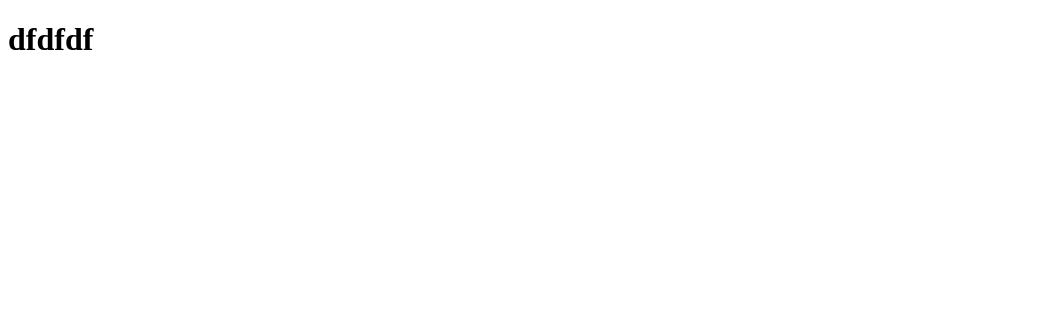
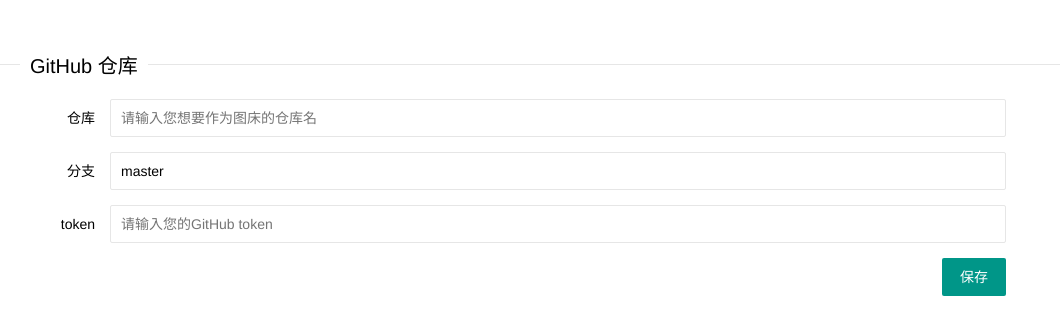
Before and after one commit to chunibyo-wly/github-image-storage-extension, a browser extension: page pages/settings.html in a window 1280 px wide. Shown: the whole page, without its empty margins (0-1060 px from the left). Drawn offline with Linux system fonts and the light colour scheme.

Commit message:
feat: 添加了设置功能的存储

```diff
--- /dev/null
+++ b/css/settings.css
@@ -0,0 +1,3 @@
+.layui-input-block {
+    width: 70%;
+}
--- /dev/null
+++ b/js/settings.js
@@ -0,0 +1,20 @@
+layui.use(['form'], function () {
+    let $ = layui.$,
+        form = layui.form,
+        layer = layui.layer;
+
+    // 监听提交
+    form.on('submit(save)', function (data) {
+        chrome.storage.sync.set(data.field, function () {
+            layer.alert("保存成功")
+        });
+
+
+        return false;
+    });
+
+    chrome.storage.sync.get(['repoName', 'branchName', 'token'], function (result) {
+        form.val("repo", result)
+    });
+
+});
--- a/pages/settings.html
+++ b/pages/settings.html
@@ -1,14 +1,76 @@
 <!DOCTYPE html>
-<html lang="en">
+<html lang="">
 <head>
-    <meta charset="UTF-8">
-    <title>Title</title>
+    <meta charset="utf-8">
+    <title>GitHub图床 - 设置</title>
+    <meta name="renderer" content="webkit">
+    <meta http-equiv="X-UA-Compatible" content="IE=edge,chrome=1">
+    <meta name="viewport" content="width=device-width, initial-scale=1, maximum-scale=1">
+    <link rel="stylesheet" href="../lib/layui/css/layui.css" media="all">
+    <link rel="stylesheet" href="../css/settings.css" media="all">
 </head>
 <body>
 
-<h1>
-    dfdfdf
-</h1>
+<fieldset class="layui-elem-field layui-field-title" style="margin-top: 50px;">
+    <legend>GitHub 仓库</legend>
+</fieldset>
+
+<form class="layui-form" action="" lay-filter="repo">
+
+    <div class="layui-form-item">
+        <label class="layui-form-label" for="repo-name">仓库</label>
+        <div class="layui-input-block">
+            <input type="text"
+                   name="repoName"
+                   autocomplete="off"
+                   placeholder="请输入您想要作为图床的仓库名"
+                   class="layui-input"
+                   id="repo-name"
+                   lay-verify="required"
+            >
+        </div>
+    </div>
+
+    <div class="layui-form-item">
+        <label class="layui-form-label" for="branch-name">分支</label>
+        <div class="layui-input-block">
+            <input
+                    type="text"
+                    name="branchName"
+                    placeholder="请输入您想要作为图床的分支名"
+                    autocomplete="off"
+                    class="layui-input"
+                    id="branch-name"
+                    lay-verify="required"
+                    value="master"
+            >
+        </div>
+    </div>
+
+    <div class=" layui-form-item">
+        <label class="layui-form-label" for="token">token</label>
+        <div class="layui-input-block">
+            <input
+                    type="text"
+                    name="token"
+                    placeholder="请输入您的GitHub token"
+                    autocomplete="off"
+                    class="layui-input"
+                    id="token"
+                    lay-verify="required"
+            >
+        </div>
+    </div>
+
+    <div class="layui-form-item">
+        <div class="layui-input-block">
+            <button type="submit" class="layui-btn layui-layout-right" lay-submit="" lay-filter="save">保存</button>
+        </div>
+    </div>
+</form>
+
+<script src="../lib/layui/layui.js" charset="utf-8"></script>
+<script src="../js/settings.js"></script>
 
 </body>
 </html>
```
Also changed, not shown: pages/index.html (+1 -1 lines), css/index.css (renamed from css/popup.css), manifest.json.
